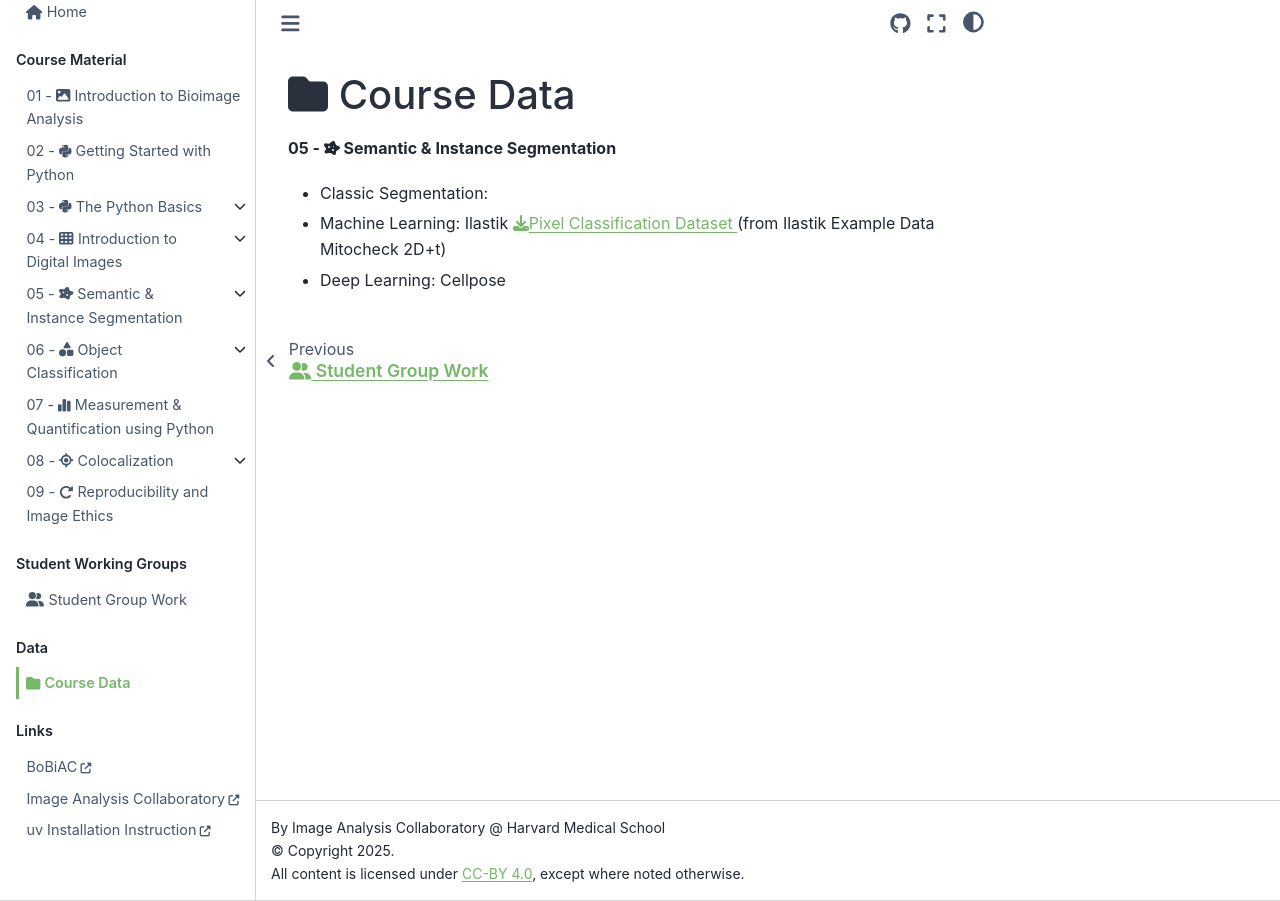
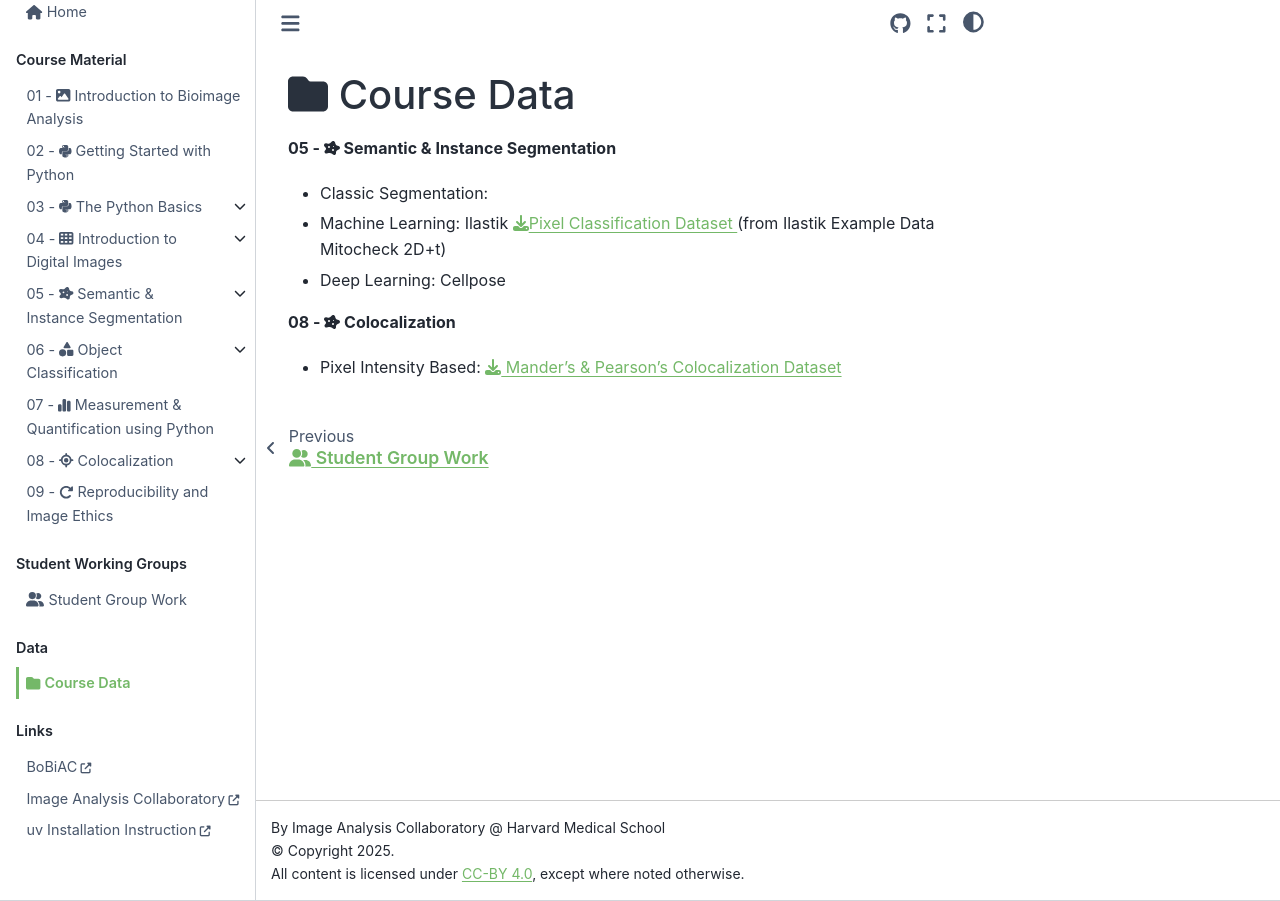
Before and after one commit to tlambert03/bobiac, a Sphinx documentation site: the page built from data/course_data.md, in a window 1280 px wide. Built offline with Sphinx 7.4.7 and the Sphinx Book theme 1.1.4, drawn with Linux system fonts in a browser that asks for light colours; pages that are not in the unit, such as notebooks, are missing from menus.

Commit message:
add pearsons + data

```diff
--- a/data/course_data.md
+++ b/data/course_data.md
@@ -5,3 +5,7 @@
 - Classic Segmentation:
 - Machine Learning: Ilastik <a href="../_static/data/05_segmentation_ilastik.zip" download> <i class="fas fa-download"></i>Pixel Classification Dataset <a> (from Ilastik Example Data Mitocheck 2D+t)
 - Deep Learning: Cellpose
+
+<strong> 08 - <i class="fa-solid fa-disease"></i> Colocalization</strong>
+
+- Pixel Intensity Based: <a href="../_static/data/08_pixel_intensity_based_coloc.zip" download> <i class="fas fa-download"></i> Mander's & Pearson's Colocalization Dataset <a>
```
Also changed, not shown: content/05_segmentation/machine_learning/pixel_classification_with_ilastik.md (+1 -2 lines), _static/images/coloc/manders.png (deleted), _static/images/coloc/manders_1.png (deleted), _static/images/coloc/pearsons.png (deleted), _static/images/coloc/pearsons_slide.png (added), content/05_segmentation/machine_learning/from_ilastik_masks_to_labels.ipynb, content/08_colocalization/colocalization_intro.md (line endings or trailing spaces), content/08_colocalization/pixel_intensity_based_colocalization_manders.ipynb, content/08_colocalization/pixel_intensity_based_colocalization_pearsons.ipynb, 8 other files.
